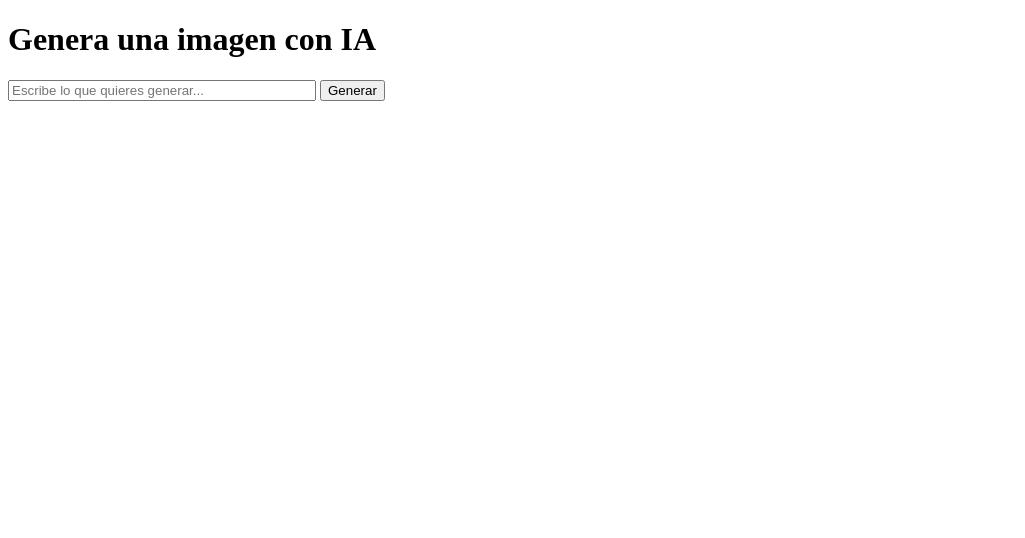
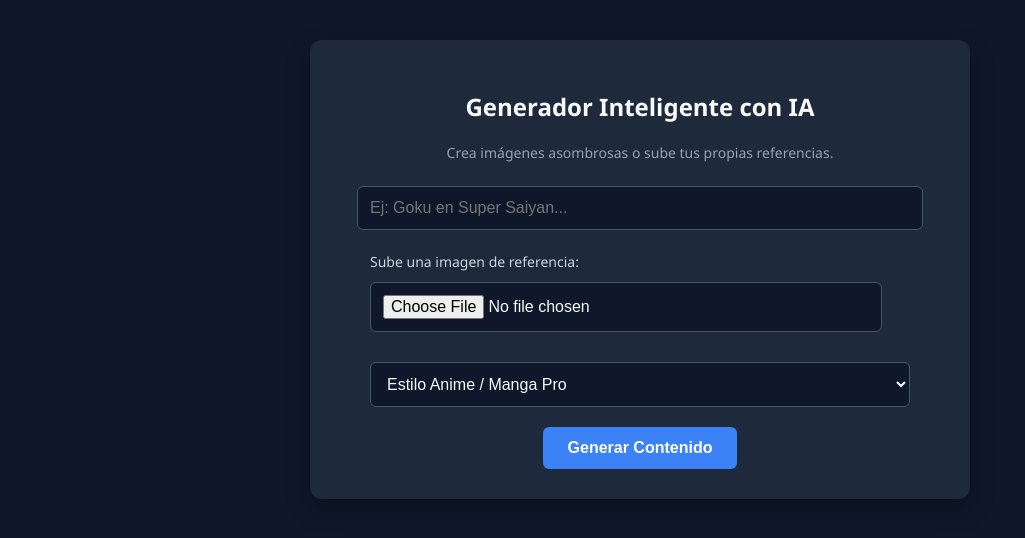
Before and after one commit to juandavidlopezinfante-art/app-wed, a Flask app: page / in a window 1280 px wide. Shown: the top 538 px of the page, without its empty margins (0-1025 px from the left). Run offline with Flask 3, Linux system fonts and the light colour scheme.

Commit message:
Update index.html

```diff
--- a/templates/index.html
+++ b/templates/index.html
@@ -3,20 +3,98 @@
 <head>
     <meta charset="UTF-8">
     <meta name="viewport" content="width=device-width, initial-scale=1.0">
-    <title>Generador de Imágenes</title>
+    <title>Mi App Inteligente con IA</title>
+    <style>
+        body {
+            font-family: 'Segoe UI', Tahoma, Geneva, Verdana, sans-serif;
+            background-color: #0f172a;
+            color: #f8fafc;
+            text-align: center;
+            margin: 0;
+            padding: 40px 20px;
+        }
+        .container {
+            max-width: 600px;
+            margin: 0 auto;
+            background: #1e293b;
+            padding: 30px;
+            border-radius: 12px;
+            box-shadow: 0 10px 25px rgba(0,0,0,0.3);
+        }
+        input[type="text"], select, input[type="file"] {
+            width: 90%;
+            padding: 12px;
+            margin: 10px 0;
+            border-radius: 6px;
+            border: 1px solid #475569;
+            background: #0f172a;
+            color: #f8fafc;
+            font-size: 16px;
+        }
+        button {
+            background-color: #3b82f6;
+            color: white;
+            padding: 12px 25px;
+            border: none;
+            border-radius: 6px;
+            font-size: 16px;
+            font-weight: bold;
+            cursor: pointer;
+            margin-top: 10px;
+        }
+        button:hover {
+            background-color: #2563eb;
+        }
+        .resultado {
+            margin-top: 30px;
+        }
+        img {
+            max-width: 100%;
+            border-radius: 8px;
+            box-shadow: 0 4px 12px rgba(0,0,0,0.5);
+            margin-top: 10px;
+        }
+    </style>
 </head>
 <body>
-    <h1>Genera una imagen con IA</h1>
-    <form method="POST">
-        <input type="text" name="prompt" placeholder="Escribe lo que quieres generar..." required style="width: 300px;">
-        <button type="submit">Generar</button>
-    </form>
 
-    {% if imagen_url %}
-        <div>
-            <h2>Resultado:</h2>
-            <img src="{{ imagen_url }}" alt="Imagen generada" style="max-width: 500px;">
-        </div>
-    {% endif %}
+    <div class="container">
+        <h2>Generador Inteligente con IA</h2>
+        <p style="color: #94a3b8; font-size: 14px;">Crea imágenes asombrosas o sube tus propias referencias.</p>
+
+        <form method="POST" enctype="multipart/form-data">
+            <input type="text" name="prompt" placeholder="Ej: Goku en Super Saiyan...">
+            <br>
+
+            <div style="text-align: left; margin: 10px 5%;">
+                <label style="font-size: 14px; color: #cbd5e1;">Sube una imagen de referencia:</label>
+                <input type="file" name="imagen_subida" accept="image/*">
+            </div>
+
+            <select name="estilo">
+                <option value="anime">Estilo Anime / Manga Pro</option>
+                <option value="realista">Estilo Fotorrealista 8K</option>
+                <option value="3d">Estilo Render 3D / Unreal Engine</option>
+            </select>
+            <br>
+
+            <button type="submit">Generar Contenido</button>
+        </form>
+
+        {% if imagen_usuario %}
+            <div class="resultado">
+                <h3>Imagen que subiste:</h3>
+                <img src="{{ imagen_usuario }}" alt="Tu imagen">
+            </div>
+        {% endif %}
+
+        {% if imagen_url %}
+            <div class="resultado">
+                <h3>Resultado Generado por la IA:</h3>
+                <img src="{{ imagen_url }}" alt="Imagen generada">
+            </div>
+        {% endif %}
+    </div>
+
 </body>
 </html>
```
